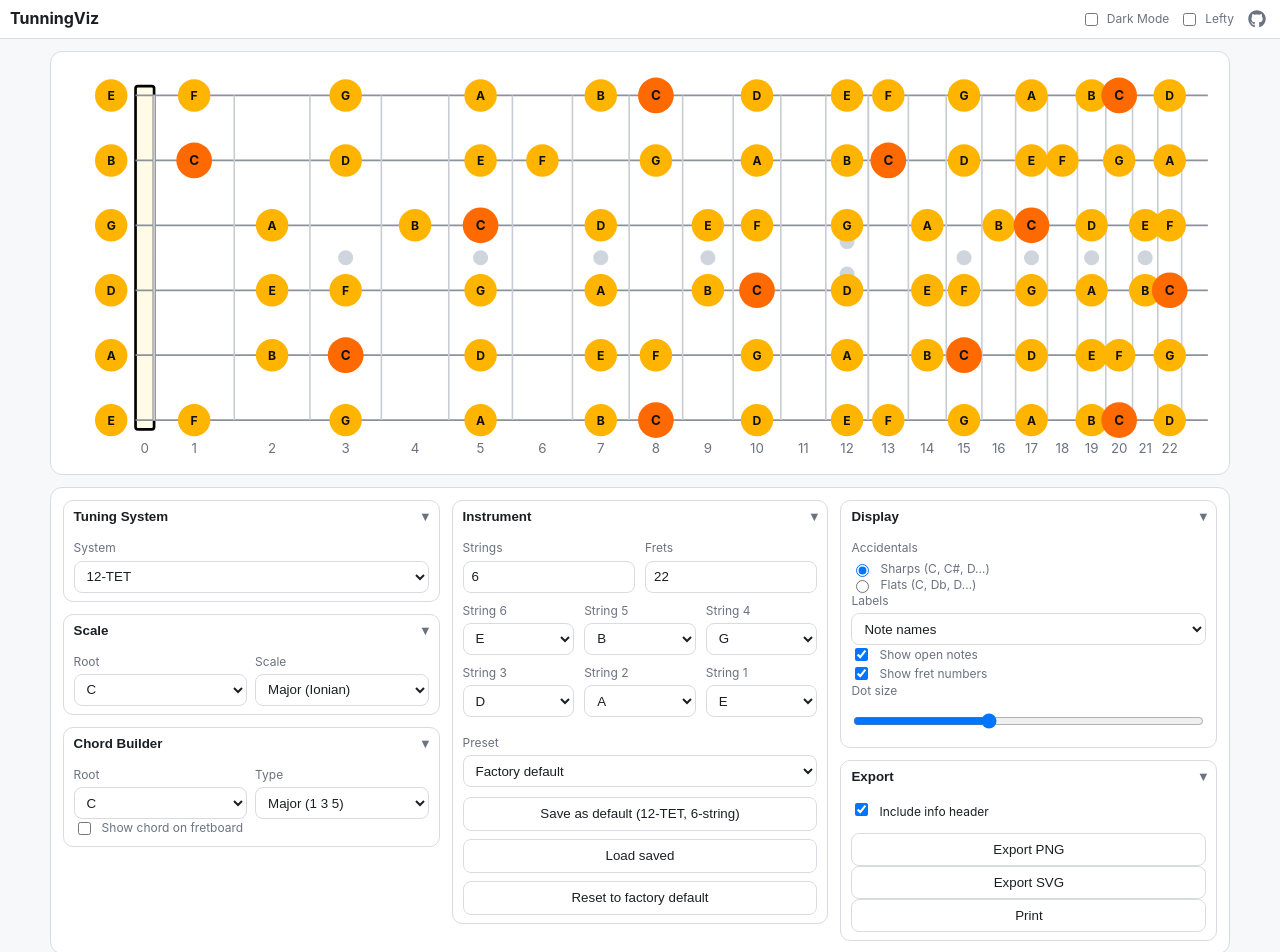
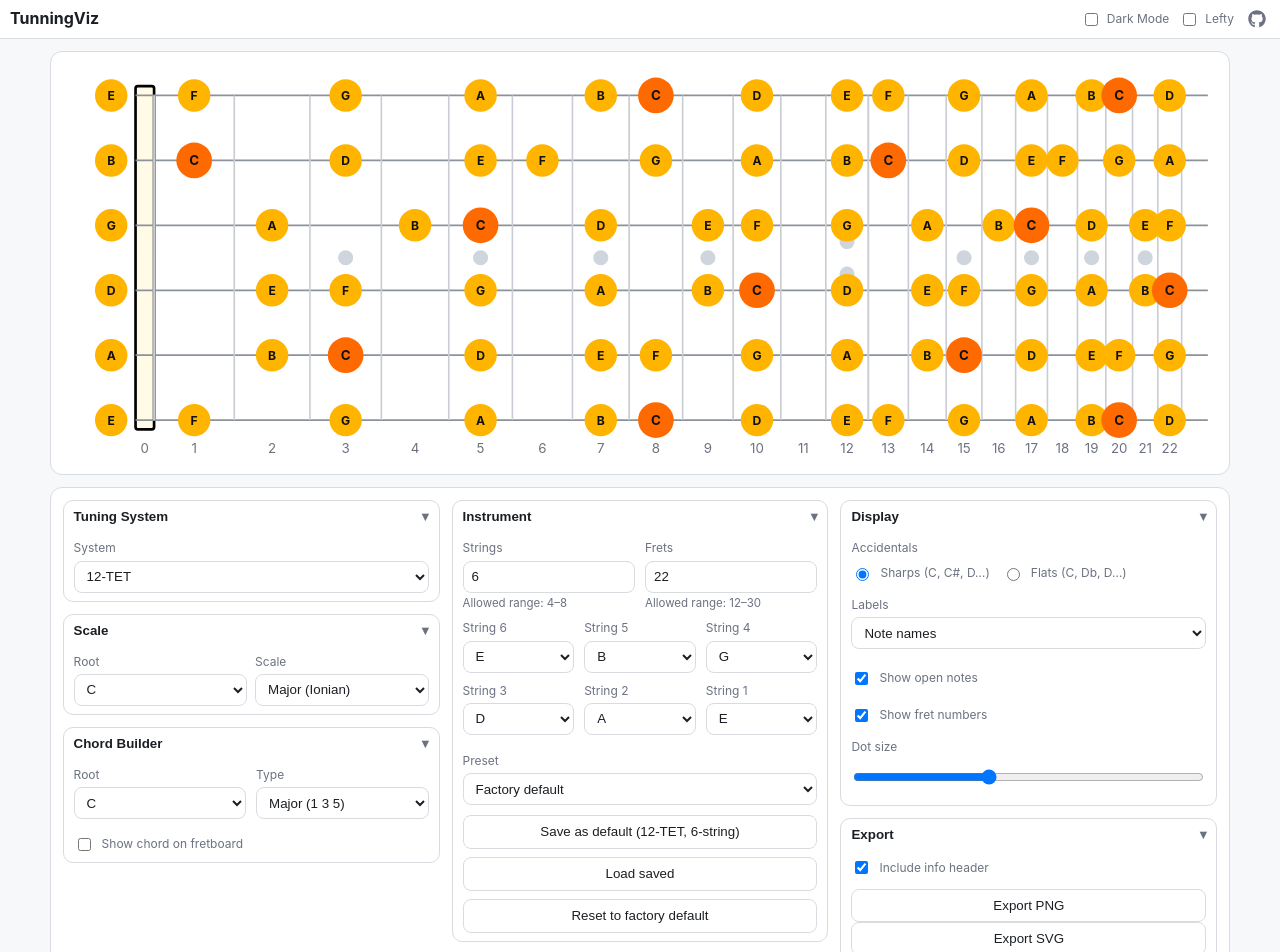
Before and after one commit to DMNerd/tuning-visualizer, a React (Vite) app: page / in a window 1280 px wide. Shown: the top 952 px of the page. Built offline with nearby package versions, Linux system fonts and the light colour scheme.

Commit message:
Visual improvements and inputs improved

```diff
--- a/src/app/App.jsx
+++ b/src/app/App.jsx
@@ -163,12 +163,6 @@ export default function App() {
   }, [accidental, system, pcFromName, setTuning]);
 
   // ----- Strings count change handler (preserve intent) -----
-  const arraysEqual = (a, b) =>
-    Array.isArray(a) &&
-    Array.isArray(b) &&
-    a.length === b.length &&
-    a.every((v, i) => v === b[i]);
-
   const handleStringsChange = useStringsChange({
     setStrings,
     setTuning,
--- a/src/components/Fretboard/Fretboard.jsx
+++ b/src/components/Fretboard/Fretboard.jsx
@@ -7,6 +7,7 @@ import { useScaleAndChord } from "@/hooks/useScaleAndChord";
 import { useInlays } from "@/hooks/useInlays";
 
 import { makeDisplayX } from "@/utils/displayX";
+import { buildFretLabel } from "@/utils/fretLabels";
 
 const Fretboard = forwardRef(function Fretboard(
   {
@@ -270,23 +271,8 @@ const Fretboard = forwardRef(function Fretboard(
       {showFretNums &&
         Array.from({ length: frets + 1 }).map((_, f) => {
           const N = system.divisions;
-          const rem = (f * 12) % N;
-          const semitone = Math.floor((f * 12) / N);
-
-          let labelNum;
-          if (rem === 0) {
-            labelNum = String(semitone);
-          } else if (N % 12 === 0) {
-            const perSemi = N / 12;
-            const sub = f % perSemi;
-            const letters = "abcdefghijklmnopqrstuvwxyz";
-            const suffix = letters[sub - 1] ?? `.${sub}`;
-            labelNum = `${semitone}${suffix}`;
-          } else {
-            labelNum = `${semitone}+${rem}/${N}`;
-          }
-
-          const isStandard = rem === 0;
+          const isStandard = (f * 12) % N === 0;
+          const labelNum = buildFretLabel(f, N);
 
           const bottomY = height - padBottom + FRETNUM_BOTTOM_GAP;
           const topY = padTop - FRETNUM_TOP_GAP;
--- a/src/components/UI/ChordBuilder.jsx
+++ b/src/components/UI/ChordBuilder.jsx
@@ -12,6 +12,7 @@ export default function ChordBuilder({
 }) {
   return (
     <Section title="Chord Builder">
+      <div className="chord-controls">
         <div className="grid2">
           <div className="field">
             <span>Root</span>
@@ -46,6 +47,7 @@ export default function ChordBuilder({
           </div>
         </div>
 
+        <div className="field">
           <label className="check" htmlFor="showChord">
             <input
               id="showChord"
@@ -56,6 +58,8 @@ export default function ChordBuilder({
             />
             Show chord on fretboard
           </label>
+        </div>
+      </div>
     </Section>
   );
 }
--- a/src/components/UI/DisplayControls.jsx
+++ b/src/components/UI/DisplayControls.jsx
@@ -16,6 +16,7 @@ export default function DisplayControls({
 }) {
   return (
     <Section title="Display">
+      <div className="display-controls">
         {/* Accidentals */}
         <div className="field">
           <span>Accidentals</span>
@@ -96,6 +97,7 @@ export default function DisplayControls({
             onChange={(e) => setDotSize(parseInt(e.target.value))}
           />
         </div>
+      </div>
     </Section>
   );
 }
--- a/src/components/UI/ExportControls.jsx
+++ b/src/components/UI/ExportControls.jsx
@@ -24,14 +24,14 @@ export default function ExportControls({
   return (
     <Section title="Export">
       <div className="field" style={{ marginBottom: 12 }}>
-        <label htmlFor="include-header" className="checkbox">
+        <label htmlFor="include-header" className="check">
           <input
             id="include-header"
             type="checkbox"
             checked={includeHeader}
             onChange={(e) => setIncludeHeader(e.target.checked)}
           />
-          <span style={{ marginLeft: 8 }}>Include info header</span>
+          <span>Include info header</span>
         </label>
       </div>
 
--- a/src/components/UI/InstrumentControls.jsx
+++ b/src/components/UI/InstrumentControls.jsx
@@ -1,9 +1,15 @@
+import { useEffect, useState } from "react";
 import Section from "@/components/UI/Section";
 
 function clamp(n, min, max) {
   const v = Number.isFinite(n) ? n : min;
   return Math.max(min, Math.min(max, v));
 }
+
+const STR_MIN = 4;
+const STR_MAX = 8;
+const FRETS_MIN = 12;
+const FRETS_MAX = 30;
 
 export default function InstrumentControls({
   strings,
@@ -22,40 +28,142 @@ export default function InstrumentControls({
   handleResetFactoryDefault,
   systemId,
 }) {
+  // Local text states so users can type freely
+  const [stringsText, setStringsText] = useState(String(strings));
+  const [fretsText, setFretsText] = useState(String(frets));
+
+  // Error messages (shown under inputs)
+  const [stringsErr, setStringsErr] = useState("");
+  const [fretsErr, setFretsErr] = useState("");
+
+  // Keep local text in sync if parent changes (e.g., preset, system switch)
+  useEffect(() => setStringsText(String(strings)), [strings]);
+  useEffect(() => setFretsText(String(frets)), [frets]);
+
+  // ---- Commit helpers ----
+  function commitStrings() {
+    const raw = parseInt(stringsText, 10);
+    if (!Number.isFinite(raw)) {
+      setStringsErr(`Please enter a number between ${STR_MIN} and ${STR_MAX}.`);
+      return false;
+    }
+    const val = clamp(raw, STR_MIN, STR_MAX);
+    if (val !== raw) {
+      setStringsErr(
+        `Allowed range is ${STR_MIN}–${STR_MAX}. Adjusted to ${val}.`,
+      );
+    } else {
+      setStringsErr("");
+    }
+    handleStringsChange(val);
+    setStringsText(String(val));
+    return true;
+  }
+
+  function commitFrets() {
+    const raw = parseInt(fretsText, 10);
+    if (!Number.isFinite(raw)) {
+      setFretsErr(
+        `Please enter a number between ${FRETS_MIN} and ${FRETS_MAX}.`,
+      );
+      return false;
+    }
+    const val = clamp(raw, FRETS_MIN, FRETS_MAX);
+    if (val !== raw) {
+      setFretsErr(
+        `Allowed range is ${FRETS_MIN}–${FRETS_MAX}. Adjusted to ${val}.`,
+      );
+    } else {
+      setFretsErr("");
+    }
+    setFrets(val); // marks fretsTouched in App
+    setFretsText(String(val));
+    return true;
+  }
+
+  // ---- Handlers ----
+  const onStringsBlur = () => {
+    if (!commitStrings()) {
+      // reset to last good value
+      setStringsText(String(strings));
+    }
+  };
+  const onFretsBlur = () => {
+    if (!commitFrets()) {
+      setFretsText(String(frets));
+    }
+  };
+
+  const onStringsKeyDown = (e) => {
+    if (e.key === "Enter") commitStrings();
+    if (e.key === "Escape") {
+      setStringsText(String(strings));
+      setStringsErr("");
+      e.currentTarget.blur();
+    }
+  };
+  const onFretsKeyDown = (e) => {
+    if (e.key === "Enter") commitFrets();
+    if (e.key === "Escape") {
+      setFretsText(String(frets));
+      setFretsErr("");
+      e.currentTarget.blur();
+    }
+  };
+
   return (
     <Section title="Instrument">
       <div className="instrument">
         <div className="row-2">
+          {/* Strings */}
           <div className="field">
             <span>Strings</span>
             <input
               id="strings"
               name="strings"
-              type="number"
-              min="4"
-              max="8"
-              value={strings}
-              onChange={(e) => {
-                const val = clamp(parseInt(e.target.value, 10), 4, 8);
-                handleStringsChange(val);
-              }}
+              // use text + numeric keypad to allow free typing
+              type="text"
+              inputMode="numeric"
+              pattern="[0-9]*"
+              value={stringsText}
+              onChange={(e) => setStringsText(e.target.value)}
+              onBlur={onStringsBlur}
+              onKeyDown={onStringsKeyDown}
+              aria-invalid={Boolean(stringsErr)}
+              aria-describedby="strings-help"
+              placeholder={`${STR_MIN}–${STR_MAX}`}
             />
+            <small
+              id="strings-help"
+              style={{ color: stringsErr ? "var(--root)" : "var(--muted)" }}
+            >
+              {stringsErr || `Allowed range: ${STR_MIN}–${STR_MAX}`}
+            </small>
           </div>
 
+          {/* Frets */}
           <div className="field">
             <span>Frets</span>
             <input
               id="frets"
               name="frets"
-              type="number"
-              min="12"
-              max="30"
-              value={frets}
-              onChange={(e) => {
-                const val = clamp(parseInt(e.target.value, 10), 12, 30);
-                setFrets(val); // this is setFretsUI from App, marks fretsTouched
-              }}
+              type="text"
+              inputMode="numeric"
+              pattern="[0-9]*"
+              value={fretsText}
+              onChange={(e) => setFretsText(e.target.value)}
+              onBlur={onFretsBlur}
+              onKeyDown={onFretsKeyDown}
+              aria-invalid={Boolean(fretsErr)}
+              aria-describedby="frets-help"
+              placeholder={`${FRETS_MIN}–${FRETS_MAX}`}
             />
+            <small
+              id="frets-help"
+              style={{ color: fretsErr ? "var(--root)" : "var(--muted)" }}
+            >
+              {fretsErr || `Allowed range: ${FRETS_MIN}–${FRETS_MAX}`}
+            </small>
           </div>
         </div>
 
--- a/src/styles/theme.css
+++ b/src/styles/theme.css
@@ -59,6 +59,7 @@ body,
 #root {
   height: 100%;
 }
+
 body {
   margin: 0;
   background: var(--bg);
@@ -91,7 +92,7 @@ body {
 
 /* =========================
    Page layout
-   ========================= */
+========================= */
 .page {
   display: flex;
   flex-direction: column;
@@ -229,8 +230,7 @@ body {
   }
 
   /* =========================
-    Controls: same visual width as fretboard,
-    rounded box with same outline, masonry inside
+    Controls container
   ========================= */
   .page-controls {
     flex: 0 0 auto;
@@ -332,20 +332,71 @@ body {
   flex-direction: column;
   gap: 4px;
   font-size: 12px;
+
   > span {
+    color: var(--muted);
+  }
+
+  /* helper/warning text under inputs */
+  small {
+    font-size: 11.5px;
+    line-height: 1.2;
     color: var(--muted);
   }
 }
 
 select,
 input[type="number"],
-input[type="range"] {
+input[type="range"],
+input[type="text"] {
   padding: 6px 8px;
   border: 1px solid var(--line);
   border-radius: 8px;
   background: transparent;
   color: var(--fg);
   min-height: 32px;
+  min-width: 0;
+}
+
+/* visual warning for invalid values (paired with aria-invalid="true") */
+input[aria-invalid="true"] {
+  border-color: var(--root);
+  outline: none;
+  box-shadow: 0 0 0 2px color-mix(in oklab, var(--root) 18%, transparent);
+}
+
+/* Display controls layout */
+.display-controls {
+  display: grid;
+  gap: 14px; /* more consistent vertical spacing */
+}
+
+.display-controls .field {
+  margin-bottom: 2px; /* tighten field-to-field spacing slightly */
+}
+
+.display-controls .radio-row {
+  display: flex;
+  gap: 12px;
+  flex-wrap: wrap;
+}
+
+.display-controls .check {
+  margin-top: 4px;
+}
+
+/* Chord Builder spacing */
+.chord-controls {
+  display: grid;
+  gap: 14px; /* vertical rhythm */
+}
+
+.chord-controls .grid2 {
+  gap: 10px; /* spacing between Root/Type fields */
+}
+
+.chord-controls .field .check {
+  margin-top: 2px; /* small breathing room above the checkbox row */
 }
 
 .check {
@@ -506,7 +557,7 @@ svg {
 
 /* =========================
    Responsive tweaks
-   ========================= */
+========================= */
 @media (max-width: 1200px) {
   :root {
     --col-width: clamp(240px, 30vw, 340px);
@@ -538,6 +589,7 @@ svg {
   select,
   input[type="number"],
   input[type="range"],
+  input[type="text"],
   .btn {
     min-height: 40px;
     font-size: 16px;
--- /dev/null
+++ b/src/utils/fretLabels.js
@@ -0,0 +1,23 @@
+/**
+ * Build a human-friendly label for a fret index f
+ * on an N-division temperament, referenced to 12-TET.
+ *
+ * Examples:
+ *  - If N divides 12 (e.g., 24): 1a, 1b, 2a, ... between integers
+ *  - Otherwise: 1+5/19 for fractional semitone positions
+ */
+export function buildFretLabel(f, divisions) {
+  const rem = (f * 12) % divisions;
+  const semi = Math.floor((f * 12) / divisions);
+  if (rem === 0) return String(semi);
+
+  if (divisions % 12 === 0) {
+    const perSemi = divisions / 12;
+    const sub = f % perSemi;
+    const letters = "abcdefghijklmnopqrstuvwxyz";
+    const suffix = letters[sub - 1] ?? `.${sub}`;
+    return `${semi}${suffix}`;
+  }
+
+  return `${semi}+${rem}/${divisions}`;
+}
```
Also changed, not shown: src/hooks/index.js (added). Lines whose indentation alone changed are shown as unchanged.
